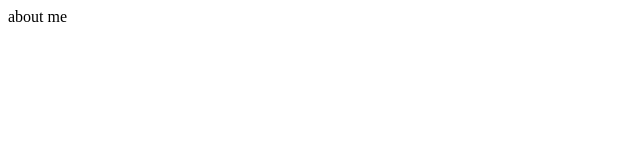
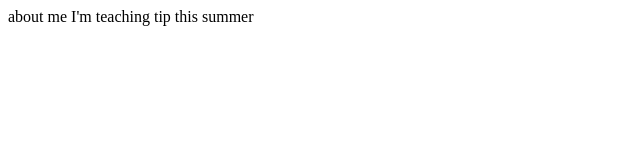
Before and after one commit to xenic/xenic.github.io, a plain HTML site: page index.html in a window 1280 px wide. Shown: the whole page, without its empty margins (0-640 px from the left). Drawn offline with Linux system fonts and the light colour scheme.

Commit message:
update index page, demo

```diff
--- a/index.html
+++ b/index.html
@@ -5,6 +5,7 @@
     </head>
     <body>
         about me
+        I'm teaching tip this summer
     </body>
 
 </html>
```
